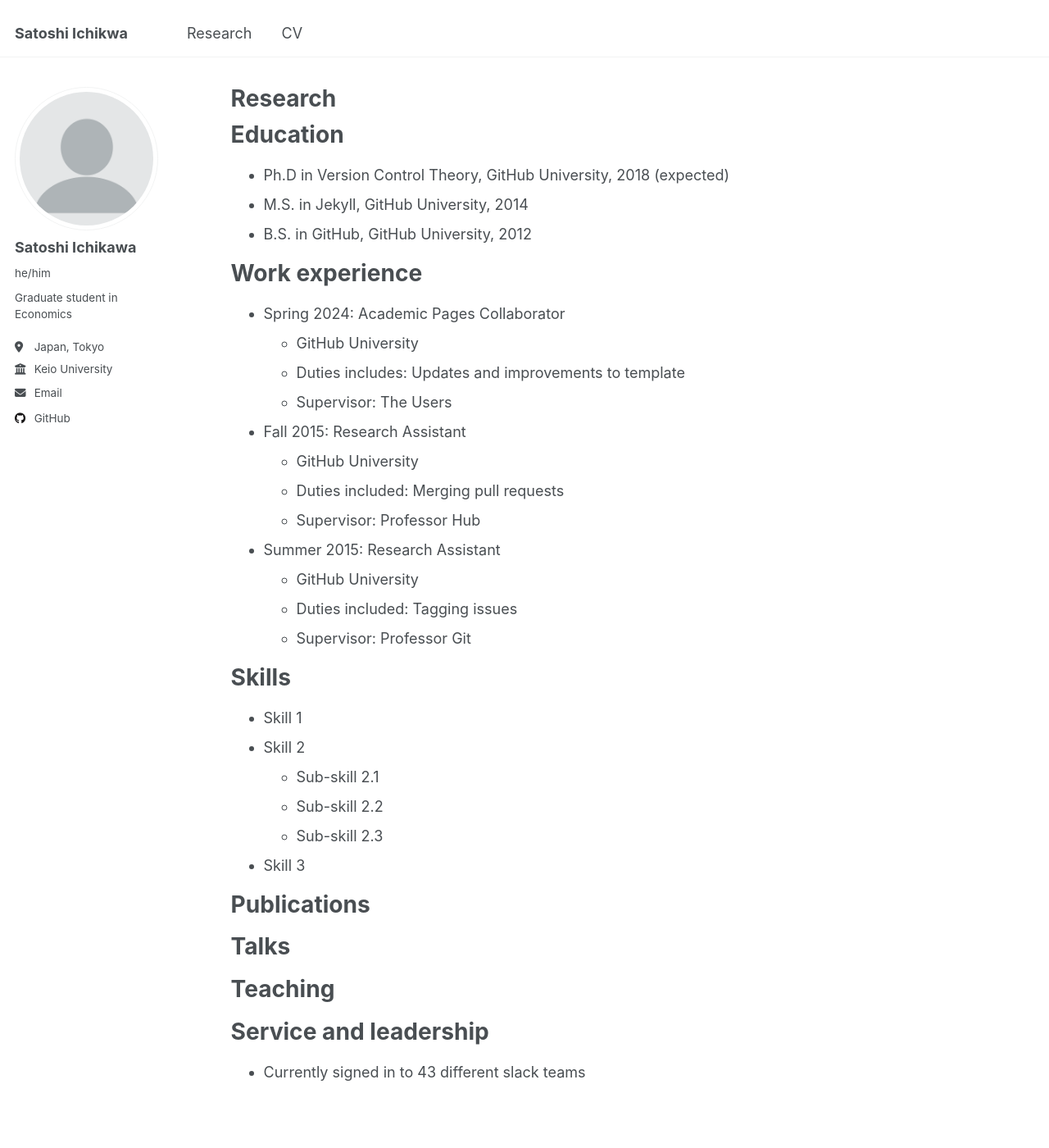
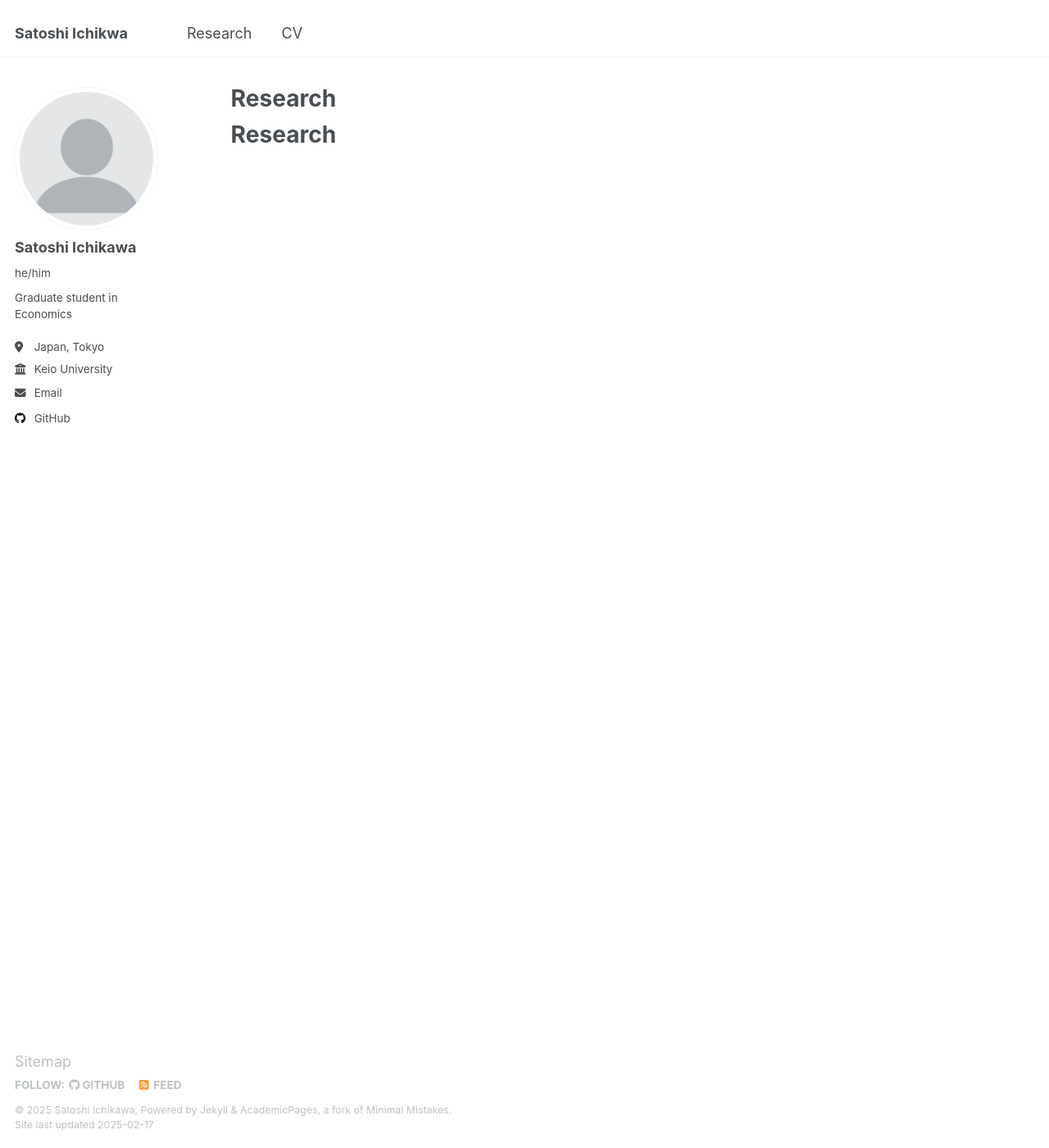
Before and after one commit to wakachii/Homepage, a Jekyll site: the page built from _pages/Research.md, in a window 1280 px wide and 1400 px high. Shown: the whole window at 82% size. Built offline with Jekyll 4.4.1, drawn with Linux system fonts in a browser that asks for light colours.

Commit message:
Update Research.md

```diff
--- a/_pages/Research.md
+++ b/_pages/Research.md
@@ -8,57 +8,5 @@ redirect_from:
 ---
 
 {% include base_path %}
-
-Education
-======
-* Ph.D in Version Control Theory, GitHub University, 2018 (expected)
-* M.S. in Jekyll, GitHub University, 2014
-* B.S. in GitHub, GitHub University, 2012
-
-Work experience
-======
-* Spring 2024: Academic Pages Collaborator
-  * GitHub University
-  * Duties includes: Updates and improvements to template
-  * Supervisor: The Users
-
-* Fall 2015: Research Assistant
-  * GitHub University
-  * Duties included: Merging pull requests
-  * Supervisor: Professor Hub
-
-* Summer 2015: Research Assistant
-  * GitHub University
-  * Duties included: Tagging issues
-  * Supervisor: Professor Git
-
-Skills
-======
-* Skill 1
-* Skill 2
-  * Sub-skill 2.1
-  * Sub-skill 2.2
-  * Sub-skill 2.3
-* Skill 3
-
-Publications
-======
-  <ul>{% for post in site.publications reversed %}
-    {% include archive-single-cv.html %}
-  {% endfor %}</ul>
-
-Talks
-======
-  <ul>{% for post in site.talks reversed %}
-    {% include archive-single-talk-cv.html  %}
-  {% endfor %}</ul>
-
-Teaching
-======
-  <ul>{% for post in site.teaching reversed %}
-    {% include archive-single-cv.html %}
-  {% endfor %}</ul>
-
-Service and leadership
-======
-* Currently signed in to 43 different slack teams
+Research
+==
```
